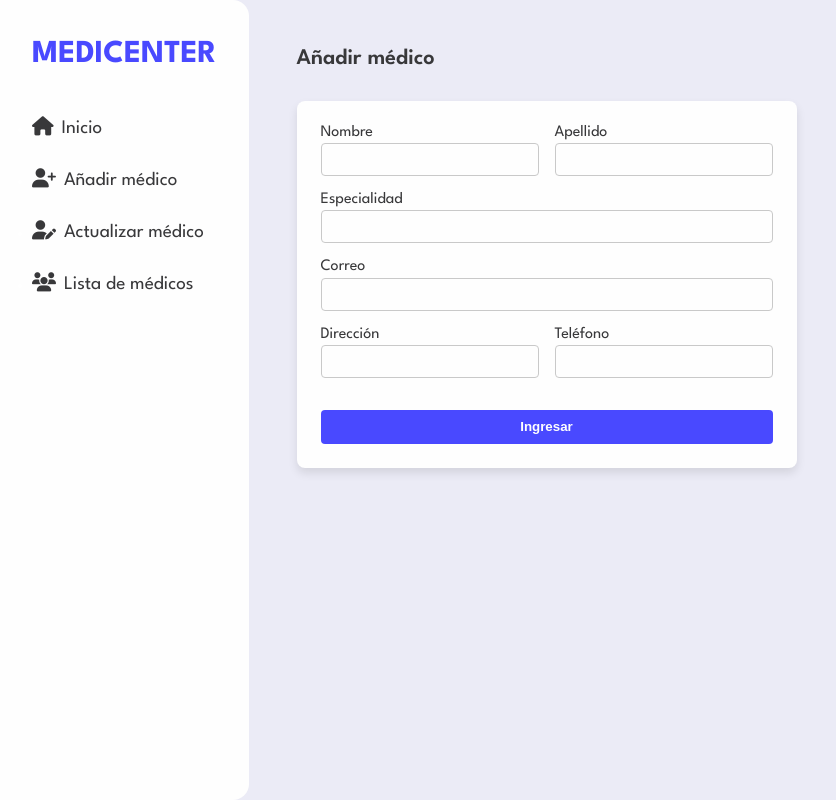
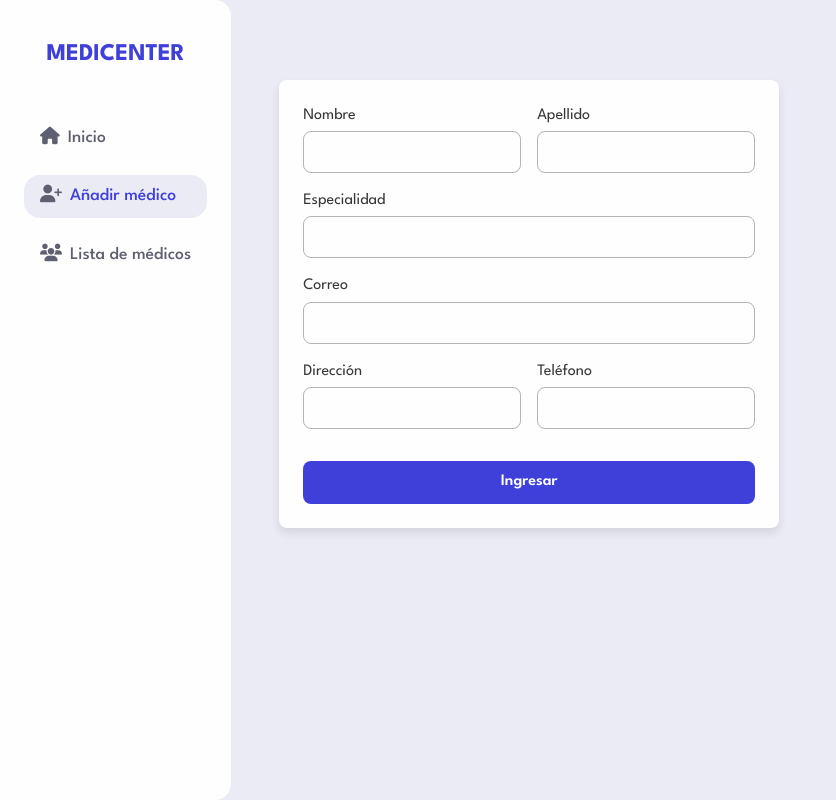
Before and after one commit to NataMellado/eva2-backend2, a Django app: page /register/ in a window 1280 px wide. Shown: the whole page, without its empty margins (0-836 px from the left). Run offline with Django 5.2, Linux system fonts and the light colour scheme; some libraries are stand-ins or nearby versions.

Commit message:
Added modal

```diff
--- a/main/urls.py
+++ b/main/urls.py
@@ -22,6 +22,5 @@ urlpatterns = [
     path('admin/', admin.site.urls),
     path('', views.index, name='index'),
     path('register/', views.register, name='register'),
-    path('update/', views.update, name='update'),
     path('users/', views.users_list, name='users_list'),
 ]
--- a/static/css/styles.css
+++ b/static/css/styles.css
@@ -12,7 +12,7 @@ body {
     display: flex;
     min-height: 100dvh;
     color: var(--dark-gray);
-    font-family: 'League Spartan', sans-serif;
+    font-family: 'League Spartan', sans-serif !important;
     background-color: var(--pale-blue);
 }
 
@@ -22,32 +22,60 @@ body {
 header {
   background-color: var(--white);
   color: white;
-  padding: 2.5rem 2rem;
+  padding: 2.5rem 1.5rem;
   border-radius: 0 var(--br-m) var(--br-m) 0 ;
   white-space: nowrap;
+  display: flex;
+  flex-direction: column;
+  align-items: center;
+
 }
 
 header .logo {
   color: var(--bright-blue);
   margin-bottom: 3rem;
+  font-weight: 700;
+  font-size: 1.5rem;
 }
 
-nav ul {
+nav {
   display: flex;
   flex-direction: column;
-  gap: 2rem;
+  gap: 1rem;
+}
+
+nav a {
+  list-style: none;
+  padding: 0.5rem 1rem;
+  border-radius: var(--br-m);
+  transition: background-color 0.4s;
+  color: var(--gray);
+  text-decoration: none;
+  font-size: 1.1rem;
+  font-weight: 500;
+}
+
+nav a.active {
+  background-color: var(--pale-blue);
+  border-radius: var(--br-m);
+  color: var(--bright-blue);
+}
+
+nav a.active {
+  color: var(--bright-blue);
+}
+
+nav a:hover {
+  background-color: var(--pale-blue);
+  border-radius: var(--br-m);
+  color: var(--bright-blue);
 }
 
 nav a i {
-  color: var(--dark-gray);
+  color: var(--gray);
   margin-right: 8px;
 }
 
-nav a {
-  color: var(--dark-gray);
-  text-decoration: none;
-  font-size: 1.2rem;
-}
 
 
 
@@ -93,18 +121,21 @@ form input {
   padding: 0.5rem;
   border: 1px solid var(--light-gray);
   border-radius: 4px;
-  background-color: var(--light-gray);
+  background-color: var(--white);
 }
 
 input:not(:disabled) {
-  background-color: var(--white);
+  border: 1px solid var(--light-gray);
+  border-radius: var(--br-s);
+}
+
+input:not(:disabled):focus {
+  outline: 1px solid var(--bright-blue);
 }
 
 input:disabled{
   padding: 0.5rem;
-  border: 1px solid var(--light-gray);
   border-radius: 4px;
-  background-color: var(--light-gray);
 }
 
 form input:focus {
@@ -115,7 +146,7 @@ form button {
   padding: 0.6rem;
   margin-top: 1rem;
   border: none;
-  border-radius: 4px;
+  border-radius: var(--br-s)!important;
   background-color: var(--bright-blue);
   color: var(--white);
   font-weight: 600;
--- a/static/css/variables.css
+++ b/static/css/variables.css
@@ -1,11 +1,12 @@
 :root {
     /* Colors */
-    --bright-blue: #4949FF;
+    --bright-blue: #3f3fd9;
     --pale-blue: #ebebf6;
     --white: #FEFEFE;
-    --light-gray: #c9c9c9;
+    --light-gray: #b5b3b3;
     --dark-gray: #38383A;
-    --dark-blue: #1212c6;
+    --gray: #5e5f70;
+    --dark-blue: #0a0aaa;
     --success-green: #00b862;
     --error-red: #d63031;
 
--- a/templates/layout.html
+++ b/templates/layout.html
@@ -5,46 +5,64 @@
     <meta charset='UTF-8'>
     <meta name='viewport' content='width=device-width, initial-scale=1.0'>
     <title>{% block title %}{% endblock title %}</title>
+    <script src="https://kit.fontawesome.com/d85944cffc.js" crossorigin="anonymous"></script>
+    <link href="https://cdn.jsdelivr.net/npm/bootstrap@5.2.0/dist/css/bootstrap.min.css" rel="stylesheet">
     <link rel='stylesheet' href='{% static "css/styles.css" %}?v={{ STATIC_VERSION5 }}'>
-    <script src="https://kit.fontawesome.com/d85944cffc.js" crossorigin="anonymous"></script>
 </head>
 
 <body>
     <header>
         <h1 class="logo" >MEDICENTER</h1>
         <nav>
-            <ul>
-                <li><a href="{% url 'index' %}"><i class="fa-solid fa-house"></i>Inicio</a></li>
-                <li><a href="{% url 'register' %}"><i class="fa-solid fa-user-plus"></i>Añadir médico</a></li>
-                <li><a href="{% url 'update' %}"><i class="fa-solid fa-user-pen"></i>Actualizar médico</a></li>
-                <li><a href="{% url 'users_list' %}"><i class="fa-solid fa-users"></i>Lista de médicos</a></li>
-            </ul>
-            {% if messages %}
-                {% for message in messages %}
-                    {% if message.tags == 'error' %}
-                    <ul class="message-box-error">
-                        <li>
-                            <h3 class="font-weight-light message-text">{{message}}</h3>
-                        </li>
-                    </ul>
-                    {% endif %}
-                    {% if message.tags == 'success' %}
-                    <ul class="message-box-success">
-                        <li>
-                            <h3 class="font-weight-light message-text">{{message}}</h3>
-                        </li>
-                    </ul>
-                    {% endif %}
-                {% endfor %}
-            {% endif %}
+                <a href="{% url 'index' %}" class="{% if request.path == '/' %}active{% endif %}"><i class="fa-solid fa-house"></i>Inicio</a>
+                <a href="{% url 'register' %}" class="{% if request.path == '/register/' %}active{% endif %}"><i class="fa-solid fa-user-plus"></i>Añadir médico</a>
+                <a href="{% url 'users_list' %}" class="{% if request.path == '/users/' %}active{% endif %}"><i class="fa-solid fa-users"></i>Lista de médicos</a>
 
-        </nav>
-    </header>
+            </nav>
+        </header>
 
-    <main>
-        {% block body %}{% endblock body %}
-    </main>
+        <main>
+            {% block body %}{% endblock body %}
 
+        </main>
+
+        <!-- Modal -->
+        <div class="modal fade" id="messageModal" tabindex="-1" aria-labelledby="messageModalLabel" aria-hidden="true">
+            <div class="modal-dialog">
+                <div class="modal-content">
+                    <div class="modal-header">
+                        <h5 class="modal-title" id="messageModalLabel">Mensaje</h5>
+                        <button type="button" class="btn-close" data-bs-dismiss="modal" aria-label="Close"></button>
+                    </div>
+                    <div class="modal-body">
+                        <div id="modalMessageContent">
+
+                            {% if messages %}
+                                {% for message in messages %}
+                                     <p class="{% if message.tags == 'error' %}text-danger{% elif message.tags == 'success' %}text-success{% endif %}">{{message}}</p>
+                                {% endfor %}
+                            {% endif %}
+
+                        </div>
+                    </div>
+                    <div class="modal-footer">
+                        <button type="button" class="btn btn-secondary" data-bs-dismiss="modal">Cerrar</button>
+                    </div>
+                </div>
+            </div>
+        </div>
+
+
+    <script src="https://cdn.jsdelivr.net/npm/@popperjs/core@2.11.6/dist/umd/popper.min.js"></script>
+    <script src="https://cdn.jsdelivr.net/npm/bootstrap@5.2.0/dist/js/bootstrap.bundle.min.js"></script>
     <script src="{% static 'js/script.js' %}"></script>
+    <script>
+        document.addEventListener("DOMContentLoaded", function () {
+          {% if messages %}
+            var myModal = new bootstrap.Modal(document.getElementById('messageModal'));
+            myModal.show();
+          {% endif %}
+        });
+    </script>
 </body>
 </html>
--- a/templates/register.html
+++ b/templates/register.html
@@ -4,7 +4,6 @@
 {% if estado %}
 {{estado}}
 {% endif %}
-<h1>Añadir médico</h1>
 
     <form method='POST'>
         {% csrf_token %}
@@ -12,13 +11,13 @@
         <div class="name-container">
 
             <div class="input-container">
-                <label for="nombre">Nombre</label>
-                <input type="text" name="nombre" id="nombre" required>
+                <label for="name">Nombre</label>
+                <input type="text" name="name" id="name" required>
             </div>
 
             <div class="input-container">
-                <label for="apellido">Apellido</label>
-                <input type="text" name="apellido" id="apellido" required>
+                <label for="last_name">Apellido</label>
+                <input type="text" name="last_name" id="last_name" required>
             </div>
         </div>
 
--- a/templates/users_list.html
+++ b/templates/users_list.html
@@ -4,7 +4,6 @@
     <script>
         var personas = {{ users_to_json|safe }};
     </script>
-    <h1>Lista de médicos</h1>
 
     <table>
         <thead>
--- a/users/views.py
+++ b/users/views.py
@@ -3,22 +3,12 @@ from .models import User
 from django.contrib import messages
 import json
 
-# Create your views here.
+# Vista de la página principal
 def index(request):
     return render(request, 'index.html')
 
+# Vista de la página de registro
 def register(request):
-    # if request.method == 'GET': # Cuando el usuario visita la página para registrarse
-    #     estado = 'metodo get jeje'
-    #     nombre = 'vacio'
-
-    # if request.method == 'POST': # Cuando el usuario envía el formulario de registro
-    #     estado = 'metodo.post'
-    #     nombre = request.POST['nombre']
-    #     print('se envió método post ojito!!!!!!!!!!!!!!!!', nombre)
-
-    # return render(request, 'register.html', {'estado': estado + ' ' + nombre})
-
 
     if request.method == 'POST':
 
@@ -40,10 +30,9 @@ def register(request):
         new_user.save()
         print("Usuario guardado jejejeje")
 
-
     return render(request, 'register.html')
 
-
+# Vista de la lista de usuarios
 def users_list(request):
     if request.method == 'POST':
         try:
@@ -89,7 +78,5 @@ def users_list(request):
     users = User.objects.all()
     users_to_json = json.dumps(list(users.values()))
     print(users_to_json)
+
     return render(request, 'users_list.html', {'users': users, 'users_to_json': users_to_json})
-
-def update(request):
-    return render(request, 'update.html')
```
Also changed, not shown: templates/update.html (deleted, +0 -50 lines), static/js/script.js (line endings or trailing spaces).
